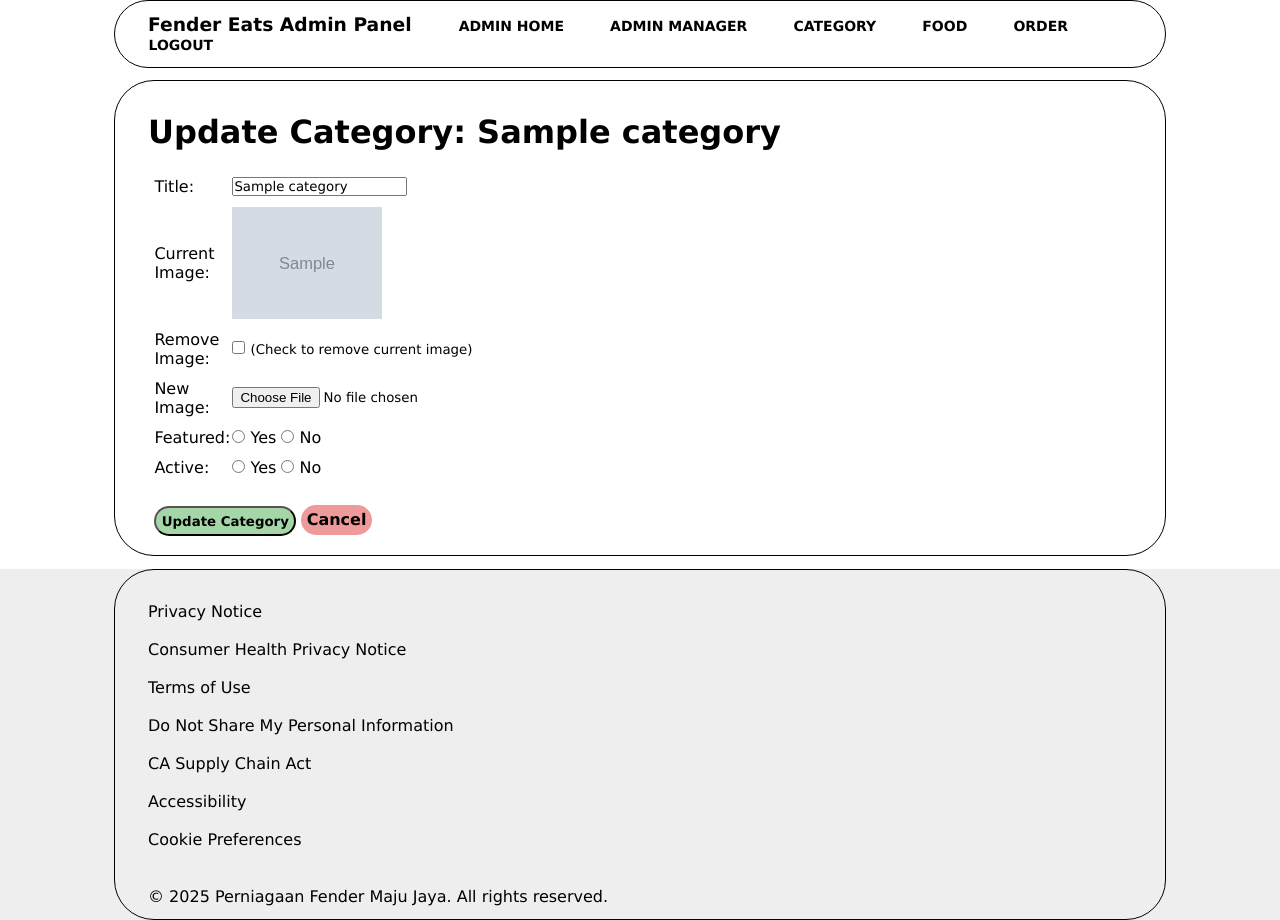
After one commit to fender355/fender_eats, a PHP site: page /fender_eats/admin/update-category.php?category_id=1 in a window 1280 px wide. The commit adds this page. Run offline with PHP 8.4, Linux system fonts and the light colour scheme; the visitor is signed in with stand-in values (Sample User, id 1); tables that the repository leaves empty or names only in its code hold one stand-in row (values such as "Sample post"); grey boxes marked "Sample" are stand-in pictures.

Commit message:
Added Update Category, Confirm Delete Category and Delete Category. Manage Category is optimized. Image preview upon add / update category is to be optimized.
Pinpoint: 7

```diff
--- /dev/null
+++ b/admin/update-category.php
@@ -0,0 +1,212 @@
+<?php
+include('../config/constants.php');
+
+// Initialize variables
+$errors = [];
+$title = '';
+$featured = '';
+$active = '';
+$current_image = '';
+$category_id = '';
+
+// Process GET request
+if (isset($_GET['category_id'])) {
+    $category_id = $_GET['category_id'];
+    $sql = "SELECT * FROM food_category WHERE category_id = $category_id";
+    $res = mysqli_query($conn, $sql);
+
+    if ($res && mysqli_num_rows($res) === 1) {
+        $row = mysqli_fetch_assoc($res);
+        $title = $row['title'];
+        $current_image = $row['image_name'];
+        $featured = $row['featured'];
+        $active = $row['active'];
+    } else {
+        $_SESSION['error'] = "<div class='error'>Category not found.</div>";
+        header('Location: '.SITEURL.'admin/category-manage.php');
+        exit();
+    }
+} else {
+    header('Location: '.SITEURL.'admin/category-manage.php');
+    exit();
+}
+
+// Process form submission
+if ($_SERVER['REQUEST_METHOD'] === 'POST' && isset($_POST['submit'])) {
+    // Get form data
+    $category_id = $_POST['category_id'];
+    $title = trim($_POST['title']);
+    $featured = trim($_POST['featured']);
+    $active = trim($_POST['active']);
+    $current_image = $_POST['current_image'];
+
+    // Validate inputs
+    if (empty($title)) {
+        $errors['title'] = 'Title is required.';
+    }
+    if (!in_array($featured, ['Yes', 'No'])) {
+        $errors['featured'] = 'Invalid featured status.';
+    }
+    if (!in_array($active, ['Yes', 'No'])) {
+        $errors['active'] = 'Invalid active status.';
+    }
+
+    // Process only if there are no errors
+    if (empty($errors)) {
+        $image_name = $current_image;
+        $remove_image = isset($_POST['remove_image']);
+
+        // Handle image removal
+        if ($remove_image && !empty($current_image)) {
+            $old_path = "../images/category/$current_image";
+            if (file_exists($old_path)) {
+                unlink($old_path);
+            }
+            $image_name = '';
+        }
+
+        // Handle new image upload
+        if (!empty($_FILES['image']['name'])) {
+            $file = $_FILES['image'];
+            $file_name = $file['name'];
+            $file_tmp = $file['tmp_name'];
+            $file_size = $file['size'];
+            $file_ext = strtolower(pathinfo($file_name, PATHINFO_EXTENSION));
+
+            $allowed = ['jpg', 'jpeg', 'png', 'gif'];
+            if (!in_array($file_ext, $allowed)) {
+                $errors['image'] = 'Invalid file type. Allowed: JPG, JPEG, PNG, GIF.';
+            } elseif ($file_size > 5 * 1024 * 1024) {
+                $errors['image'] = 'File size exceeds 5MB.';
+            } else {
+                $new_image_name = "Category_Image_" . uniqid() . ".$file_ext";
+                $upload_path = "../images/category/$new_image_name";
+
+                if (move_uploaded_file($file_tmp, $upload_path)) {
+                    // Delete previous image if exists
+                    if ($image_name != '') {
+                        $prev_path = "../images/category/$image_name";
+                        if (file_exists($prev_path)) {
+                            unlink($prev_path);
+                        }
+                    }
+                    $image_name = $new_image_name;
+                } else {
+                    $errors['image'] = 'Failed to upload image. Check permissions.';
+                }
+            }
+        }
+
+        // Update database if no errors
+        if (empty($errors)) {
+            $sql = "UPDATE food_category SET
+                    title = '".mysqli_real_escape_string($conn, $title)."',
+                    image_name = '".mysqli_real_escape_string($conn, $image_name)."',
+                    featured = '".mysqli_real_escape_string($conn, $featured)."',
+                    active = '".mysqli_real_escape_string($conn, $active)."'
+                    WHERE category_id = $category_id";
+
+            $res = mysqli_query($conn, $sql);
+
+            if ($res) {
+                $_SESSION['update'] = "<div class='success'>Category updated successfully.</div>";
+                header('Location: '.SITEURL.'admin/category-manage.php');
+                exit();
+            } else {
+                $_SESSION['update'] = "<div class='error'>Failed to update category.</div>";
+                header('Location: '.SITEURL.'admin/category-manage.php');
+                exit();
+            }
+        }
+    }
+}
+
+include('partials/menu.php');
+?>
+
+<div class="main-content">
+    <div class="wrapper">
+        <br>
+        <h1 class="text-margin">Update Category: <?php echo $title; ?></h1>
+
+        <br>
+
+        <?php if (!empty($errors)): ?>
+            <div class="error text-margin">
+                <ul>
+                    <?php foreach ($errors as $error): ?>
+                        <li><?php echo $error; ?></li>
+                    <?php endforeach; ?>
+                </ul>
+            </div>
+            <br>
+        <?php endif; ?>
+
+        <form method="POST" action="" enctype="multipart/form-data">
+            <table class="tbl-30">
+                <tr>
+                    <td>Title: </td>
+                    <td>
+                        <input type="text" name="title" value="<?php echo htmlspecialchars($title); ?>">
+                    </td>
+                </tr>
+
+                <tr>
+                    <td>Current Image: </td>
+                    <td>
+                        <?php if ($current_image != ''): ?>
+                            <img src="<?php echo SITEURL; ?>images/category/<?php echo $current_image; ?>" width="150px">
+                        <?php else: ?>
+                            <span>No image uploaded</span>
+                        <?php endif; ?>
+                    </td>
+                </tr>
+
+                <?php if ($current_image != ''): ?>
+                <tr>
+                    <td>Remove Image: </td>
+                    <td>
+                        <input type="checkbox" name="remove_image" value="1">
+                        <small>(Check to remove current image)</small>
+                    </td>
+                </tr>
+                <?php endif; ?>
+
+                <tr>
+                    <td>New Image: </td>
+                    <td>
+                        <input type="file" name="image">
+                    </td>
+                </tr>
+
+                <tr>
+                    <td>Featured: </td>
+                    <td>
+                        <input type="radio" name="featured" value="Yes" <?= ($featured === 'Yes') ? 'checked' : '' ?>> Yes
+                        <input type="radio" name="featured" value="No" <?= ($featured === 'No') ? 'checked' : '' ?>> No
+                    </td>
+                </tr>
+
+                <tr>
+                    <td>Active: </td>
+                    <td>
+                        <input type="radio" name="active" value="Yes" <?= ($active === 'Yes') ? 'checked' : '' ?>> Yes
+                        <input type="radio" name="active" value="No" <?= ($active === 'No') ? 'checked' : '' ?>> No
+                    </td>
+                </tr>
+
+                <tr>
+                    <td colspan="2" class="form-buttons">
+                        <br>
+                        <input type="hidden" name="category_id" value="<?php echo $category_id; ?>">
+                        <input type="hidden" name="current_image" value="<?php echo $current_image; ?>">
+                        <input type="submit" name="submit" value="Update Category" class="btn-secondary">
+                        <a href="<?php echo SITEURL; ?>admin/category-manage.php" class="btn-danger">Cancel</a>
+                    </td>
+                </tr>
+            </table>
+        </form>
+    </div>
+</div>
+
+<?php include('partials/footer.php'); ?>
```
Also changed, not shown: admin/category-manage.php (+22 -1 lines), admin/confirm-delete-category.php (added, +61 -0 lines), admin/delete-category.php (added, +51 -0 lines), images/category/Category_Image_67d540fc9809c.png (deleted), images/category/Category_Image_67d542e8441ed.png (deleted), images/category/Category_Image_67d5784a208b7.png (added), images/category/Category_Image_67d57b1542dd2.png (added).
